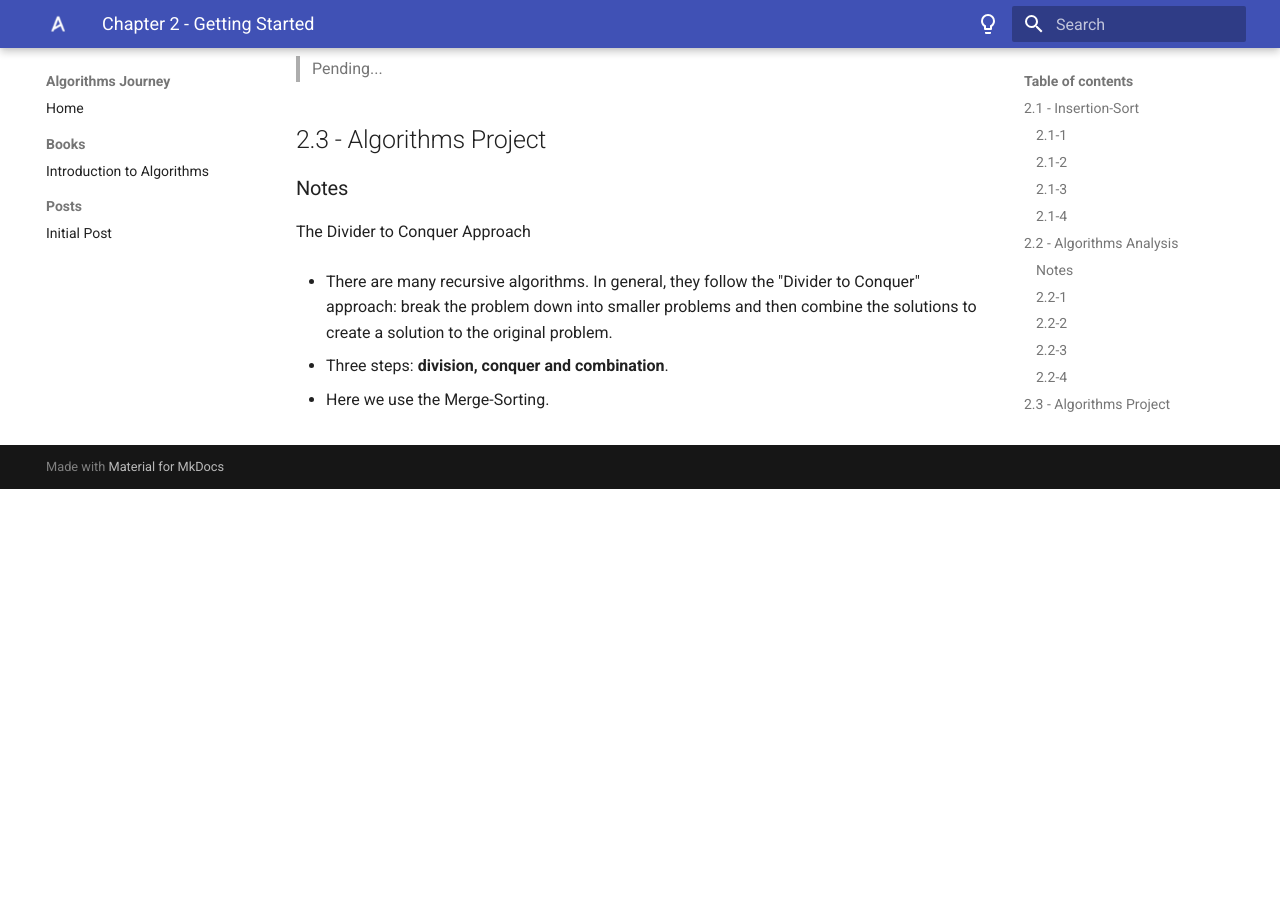
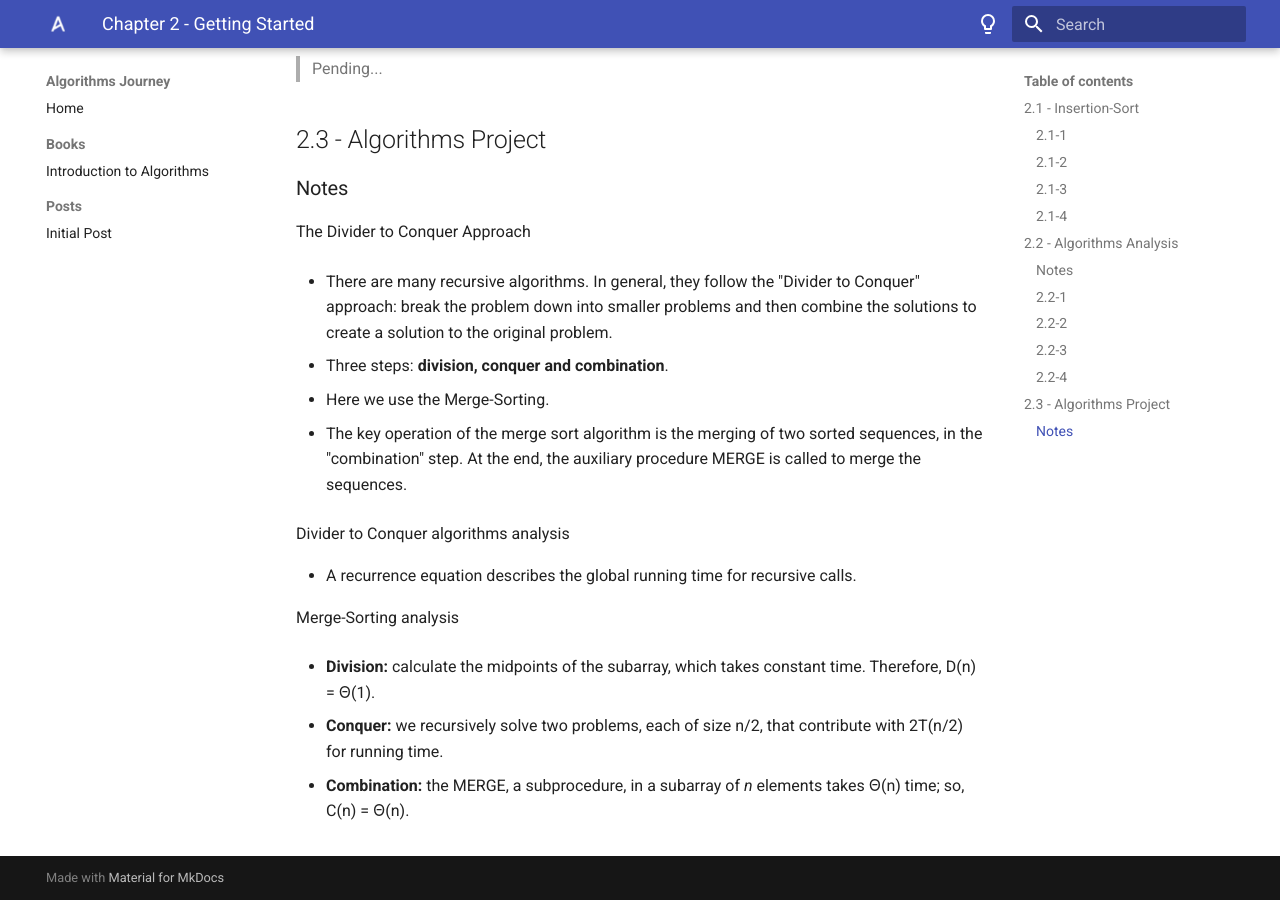
Before and after one commit to abraao-reyys/algorithms-journey, an MkDocs documentation site: the page built from docs/books/clrs/chapter-02.md, in a window 1280 px wide and 900 px high, scrolled down 2949 px. Built offline with MkDocs 1.6.1 and Material for MkDocs 9.7.7, drawn with Linux system fonts in a browser that asks for light colours; before the commit the page ends 3438 px from its top, so only the background shows below that.

Commit message:
chapter 2: 2.3

```diff
--- a/docs/books/clrs/chapter-02.md
+++ b/docs/books/clrs/chapter-02.md
@@ -139,3 +139,17 @@ The Divider to Conquer Approach
 - Three steps: **division, conquer and combination**.
 
 - Here we use the Merge-Sorting.
+
+- The key operation of the merge sort algorithm is the merging of two sorted sequences, in the "combination" step. At the end, the auxiliary procedure MERGE is called to merge the sequences.
+
+Divider to Conquer algorithms analysis
+
+- A recurrence equation describes the global running time for recursive calls.
+
+Merge-Sorting analysis
+
+- **Division:** calculate the midpoints of the subarray, which takes constant time. Therefore, D(n) = Θ(1).
+
+- **Conquer:** we recursively solve two problems, each of size n/2, that contribute with 2T(n/2) for running time.
+
+- **Combination:** the MERGE, a subprocedure, in a subarray of *n* elements takes Θ(n) time; so, C(n) = Θ(n).
```
